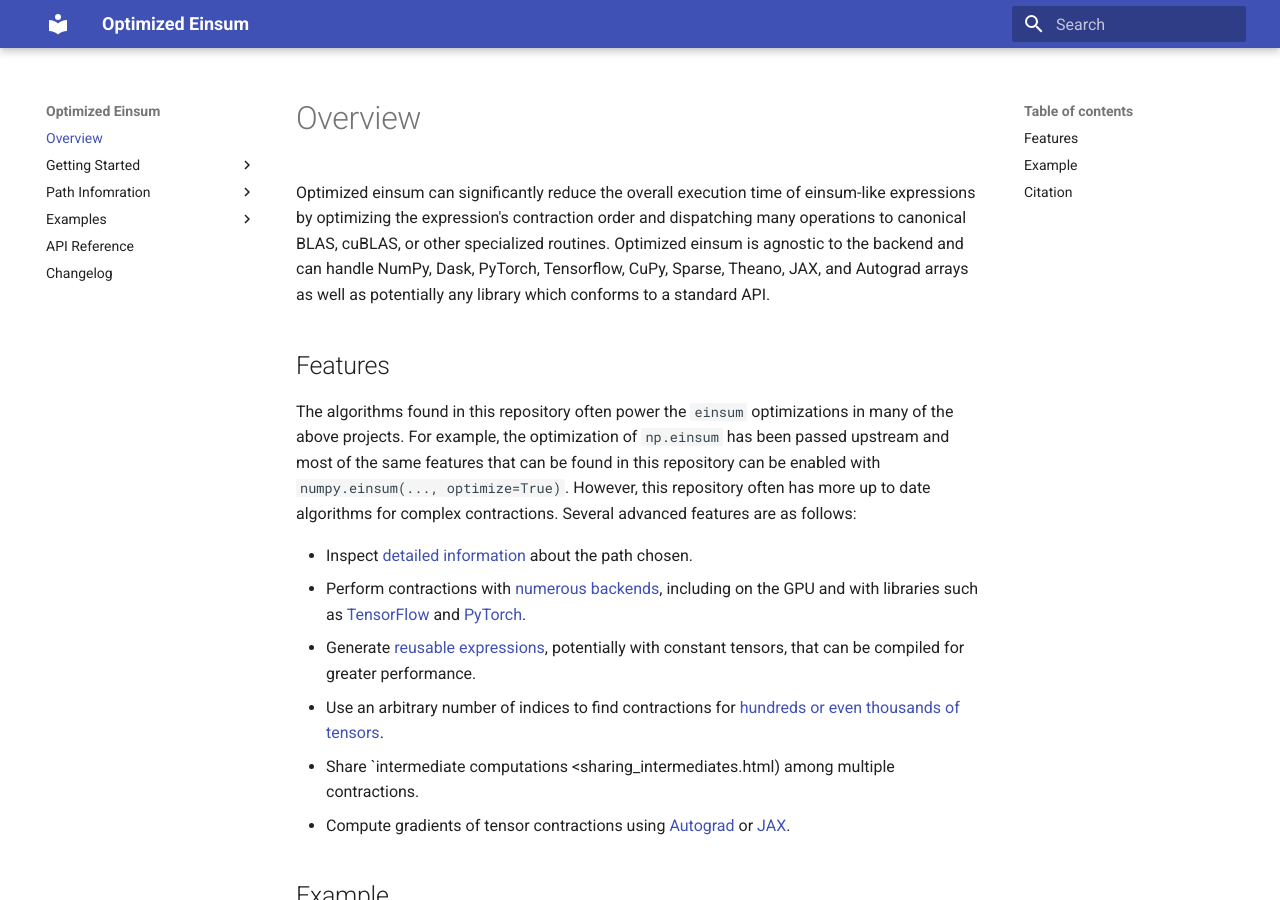
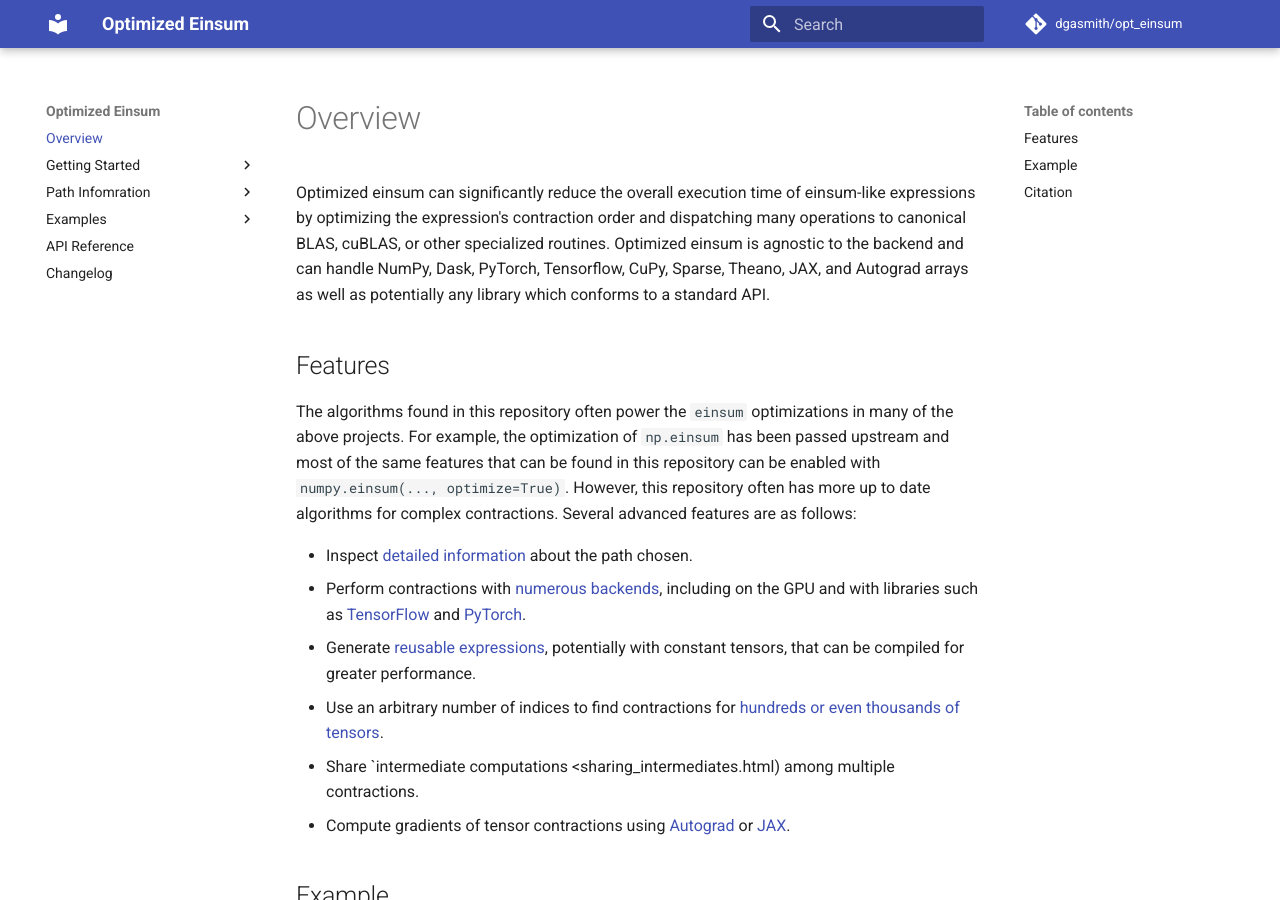
Before and after one commit to dgasmith/opt_einsum, an MkDocs documentation site: the page built from docs/index.md, in a window 1280 px wide and 900 px high. Built offline with MkDocs 1.6.1 and Material for MkDocs 9.7.7, drawn with Linux system fonts in a browser that asks for light colours; comment, search, counter and statistics services are not loaded.

```diff
--- a/mkdocs.yml
+++ b/mkdocs.yml
@@ -1,4 +1,6 @@
 site_name: Optimized Einsum
+repo_url: https://github.com/dgasmith/opt_einsum
+repo_name: dgasmith/opt_einsum
 theme:
   name: material
 
```
Also changed, not shown: 2 other files.
